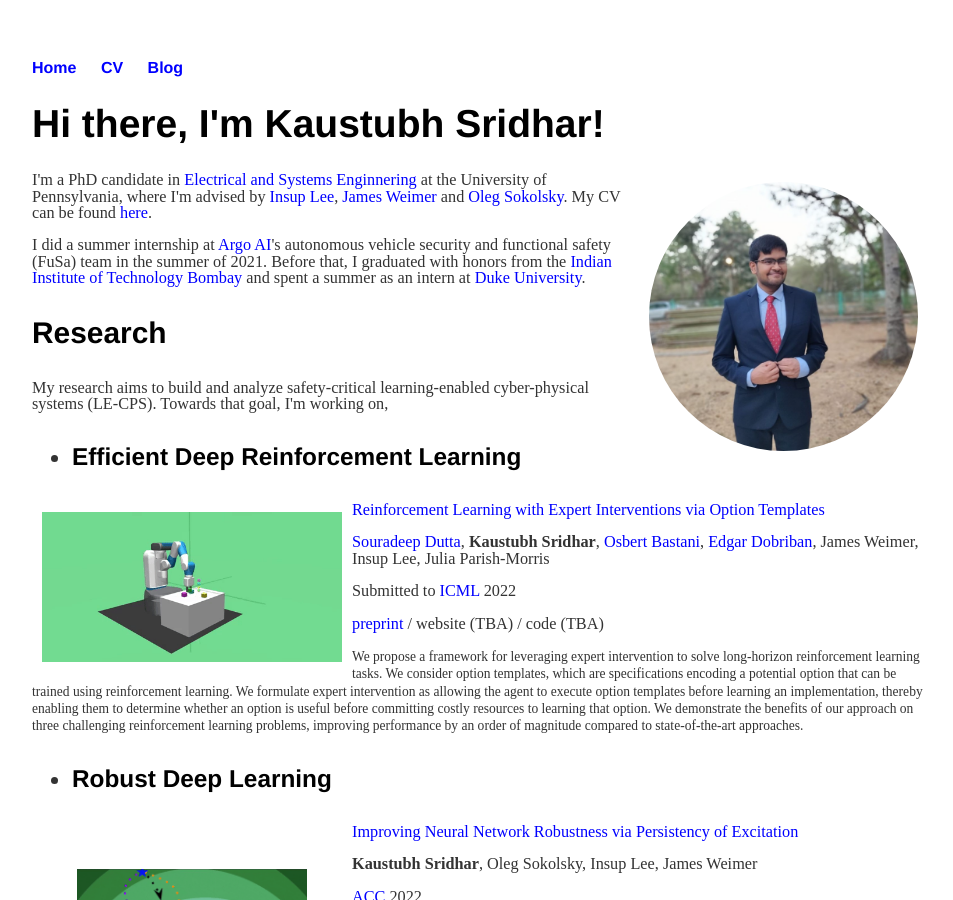
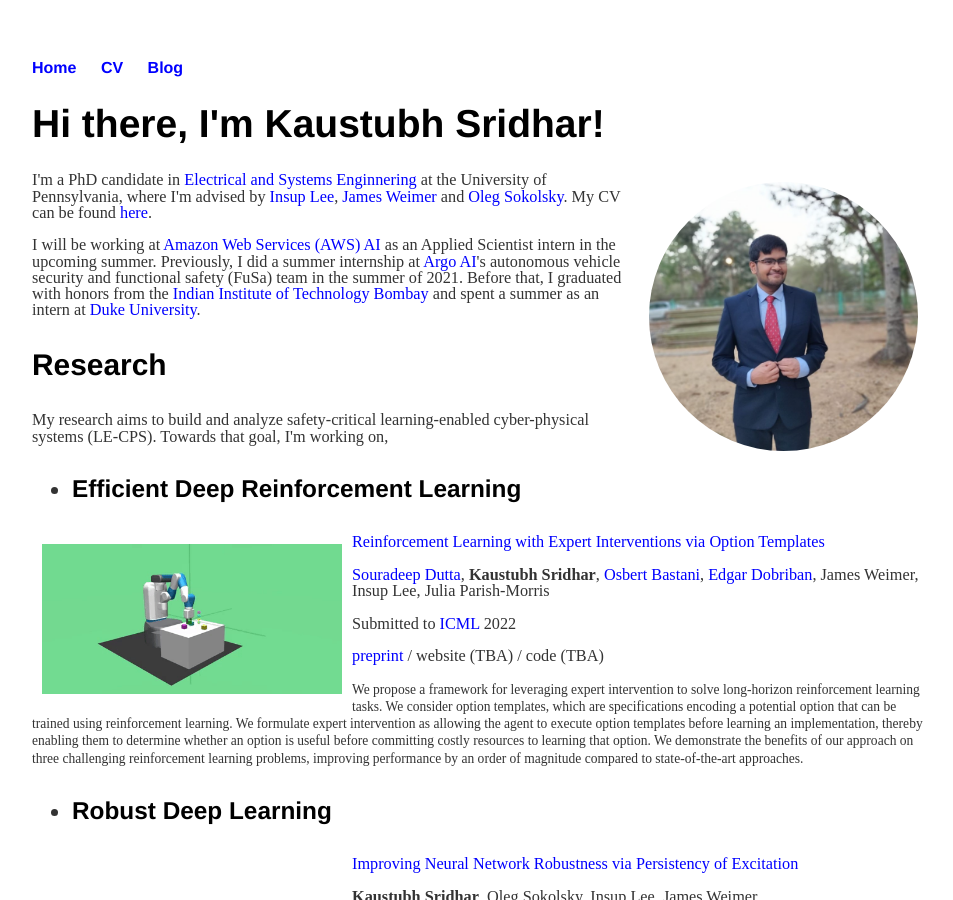
Before and after one commit to kaustubhsridhar/kaustubhsridhar_old.github.io, a Jekyll site: the page built from index.html, in a window 1280 px wide and 900 px high. Shown: the whole window, without its empty margins (160-1113 px from the left). Built offline with Jekyll 4.4.1, drawn with Linux system fonts in a browser that asks for light colours.

Commit message:
Update index.html

```diff
--- a/index.html
+++ b/index.html
@@ -13,7 +13,7 @@
 	<p>I'm a PhD candidate in <a href="https://www.ese.upenn.edu/">Electrical and Systems Enginnering</a> at the University of Pennsylvania, where I'm advised by <a href="https://www.cis.upenn.edu/~lee/home/index.shtml">Insup Lee</a>, <a href="https://www.seas.upenn.edu/~weimerj/research.html">James Weimer</a> and <a href="https://www.seas.upenn.edu/directory/profile.php?ID=91">Oleg Sokolsky</a>.
 	My CV can be found <a href="https://kaustubhsridhar.github.io/cv.pdf">here</a>.</p>
 
-	<p><!--I will be working at <a href="https://aws.amazon.com/machine-learning/ai-services/">Amazon Web Services (AWS) AI</a> as an Applied Scientist intern in the upcoming summer. Previously, -->I did a summer internship at <a href="https://www.argo.ai/">Argo AI</a>'s autonomous vehicle security and functional safety (FuSa) team in the summer of 2021. Before that, I graduated with honors from the <a href="https://www.iitb.ac.in/">Indian Institute of Technology Bombay</a> and spent a summer as an intern at <a href="https://ece.duke.edu/">Duke University</a>.</p>
+	<p>I will be working at <a href="https://aws.amazon.com/machine-learning/ai-services/">Amazon Web Services (AWS) AI</a> as an Applied Scientist intern in the upcoming summer. Previously, I did a summer internship at <a href="https://www.argo.ai/">Argo AI</a>'s autonomous vehicle security and functional safety (FuSa) team in the summer of 2021. Before that, I graduated with honors from the <a href="https://www.iitb.ac.in/">Indian Institute of Technology Bombay</a> and spent a summer as an intern at <a href="https://ece.duke.edu/">Duke University</a>.</p>
 
 	<h3>Research</h3>
 	<p>My research aims to build and analyze safety-critical learning-enabled cyber-physical systems (LE-CPS). Towards that goal, I'm working on, </p>
```
